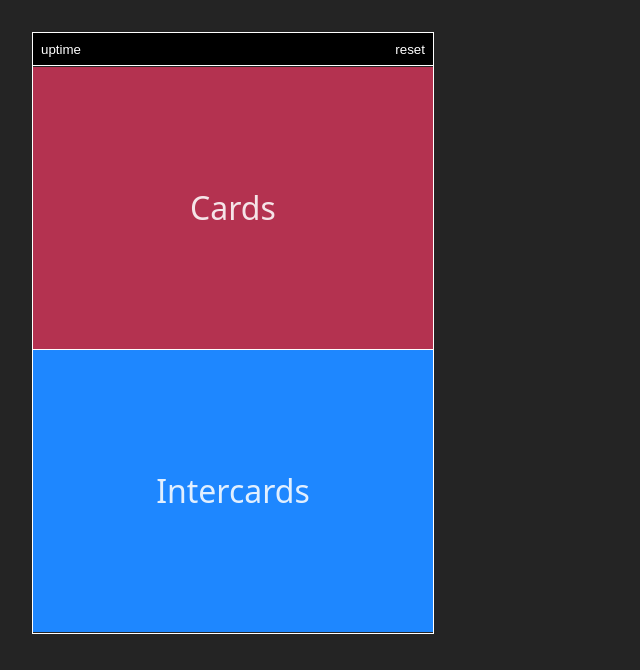
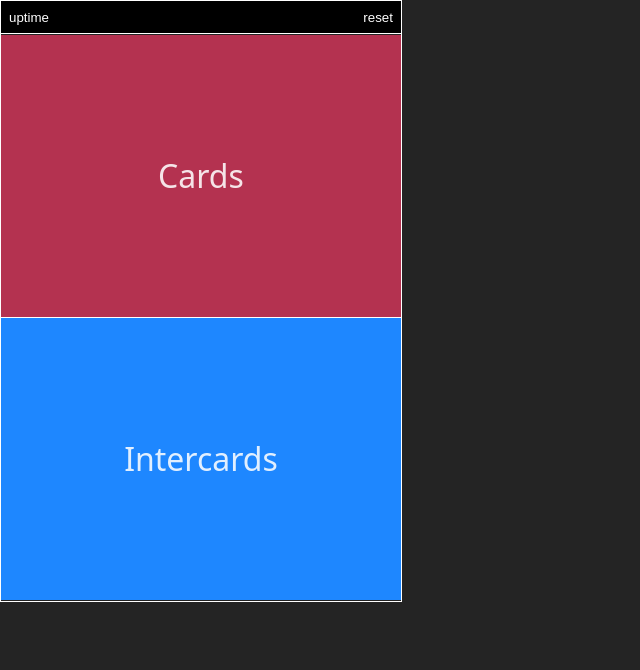
Before and after one commit to jacquikeating/wurm-buddy, a React (Vite) app: page / in a window 1280 px wide. Shown: the top 670 px of the page, without its empty margins (0-640 px from the left). Built offline with nearby package versions, Linux system fonts and the light colour scheme.

Commit message:
Minor style adjustments

```diff
--- a/src/index.css
+++ b/src/index.css
@@ -23,7 +23,6 @@
   width: 400px;
   height: 600px;
   border: 1px solid white;
-  margin: 2rem;
 }
 
 .menu-bar {
@@ -118,7 +117,7 @@ main {
     display: flex;
     align-items: center;
     justify-content: center;
-    cursor: default;
+    cursor: pointer;
     transition: all 0.15s ease;
 
     &:nth-child(1) {
```
